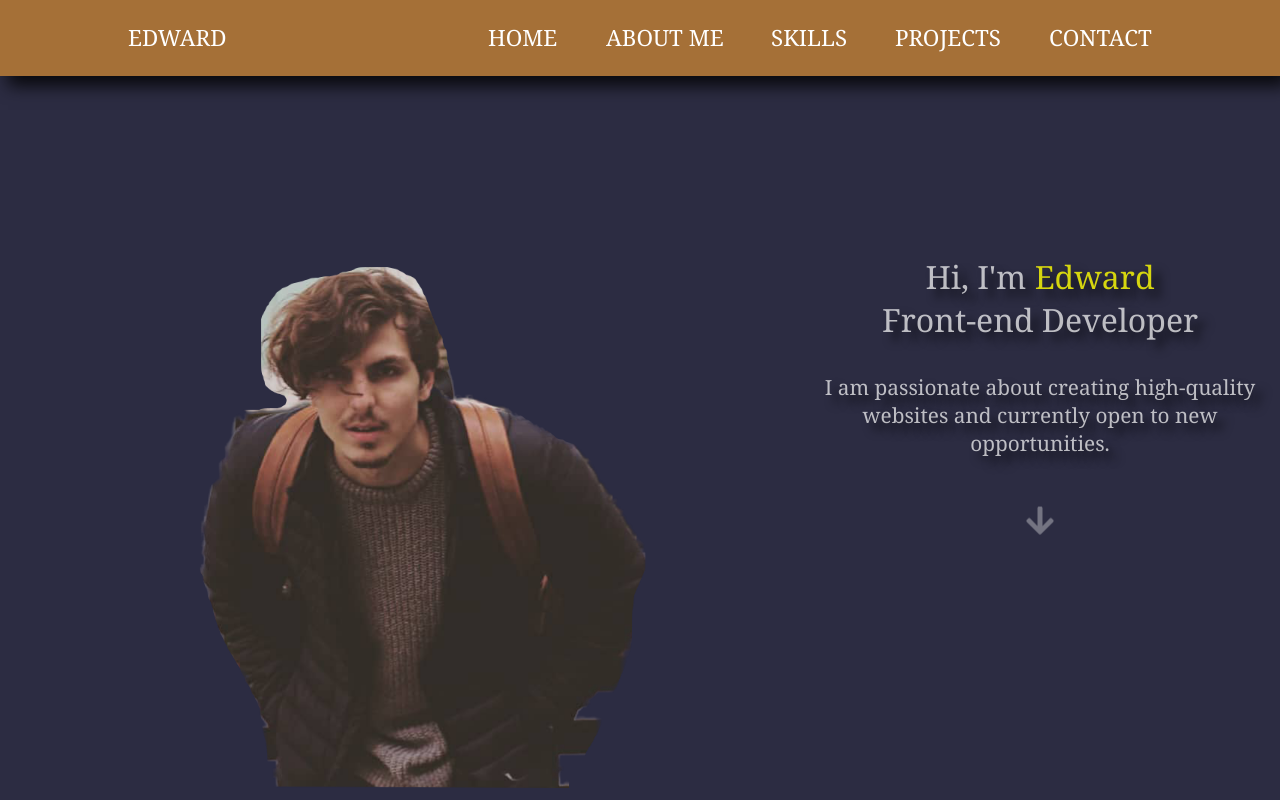
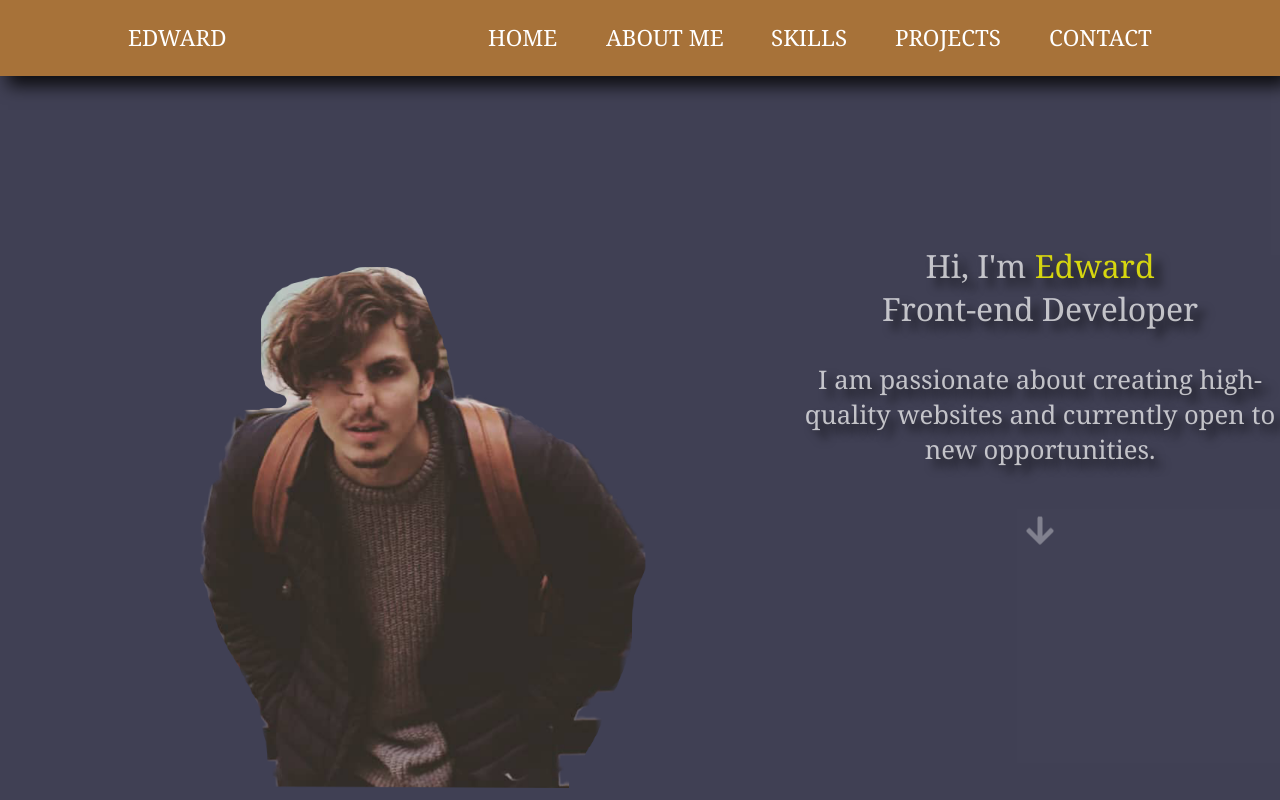
Before and after one commit to Eduard-Benedic/react-portfolio, a React (Create React App) app: page / in a window 1280 px wide. Shown: the top 800 px of the page. Built offline with nearby package versions, Linux system fonts and the light colour scheme.

Commit message:
desktop view final version

```diff
--- a/src/components/Header/Header.css
+++ b/src/components/Header/Header.css
@@ -1,11 +1,5 @@
 .nav {
   box-shadow: 0.5rem 0.6rem 1rem rgba(0, 0, 0, 0.8);
-  /* background-image: linear-gradient(
-    to bottom,
-    rgb(81, 141, 184),
-    rgb(55, 81, 99)
-  ); */
-  /* background-color: rgba(0, 139, 139, 0.9); */
   background-color: rgb(179, 120, 55, 0.9);
 }
 
--- a/src/components/Home/Home.css
+++ b/src/components/Home/Home.css
@@ -2,7 +2,7 @@
   display: grid;
   grid-template-columns: 1fr 2fr;
   grid-template-rows: 1;
-  background-color: rgb(44, 44, 66);
+  background-color: rgb(44, 44, 66, 0.9);
 }
 .home-image {
   height: 100vh;
@@ -24,7 +24,7 @@
   margin-bottom: 2rem;
 }
 .home-description {
-  font-size: 1.3rem;
+  font-size: 1.6rem;
 }
 .arrow {
   position: relative;
--- a/src/components/Home/Home.js
+++ b/src/components/Home/Home.js
@@ -1,5 +1,6 @@
 import React from "react";
 import "./Home.css";
+
 import imgWebsite from "./img-website.png";
 import { FaArrowDown } from "react-icons/fa";
 
```
Also changed, not shown: src/components/Home/img-back-large.jpg (deleted).
